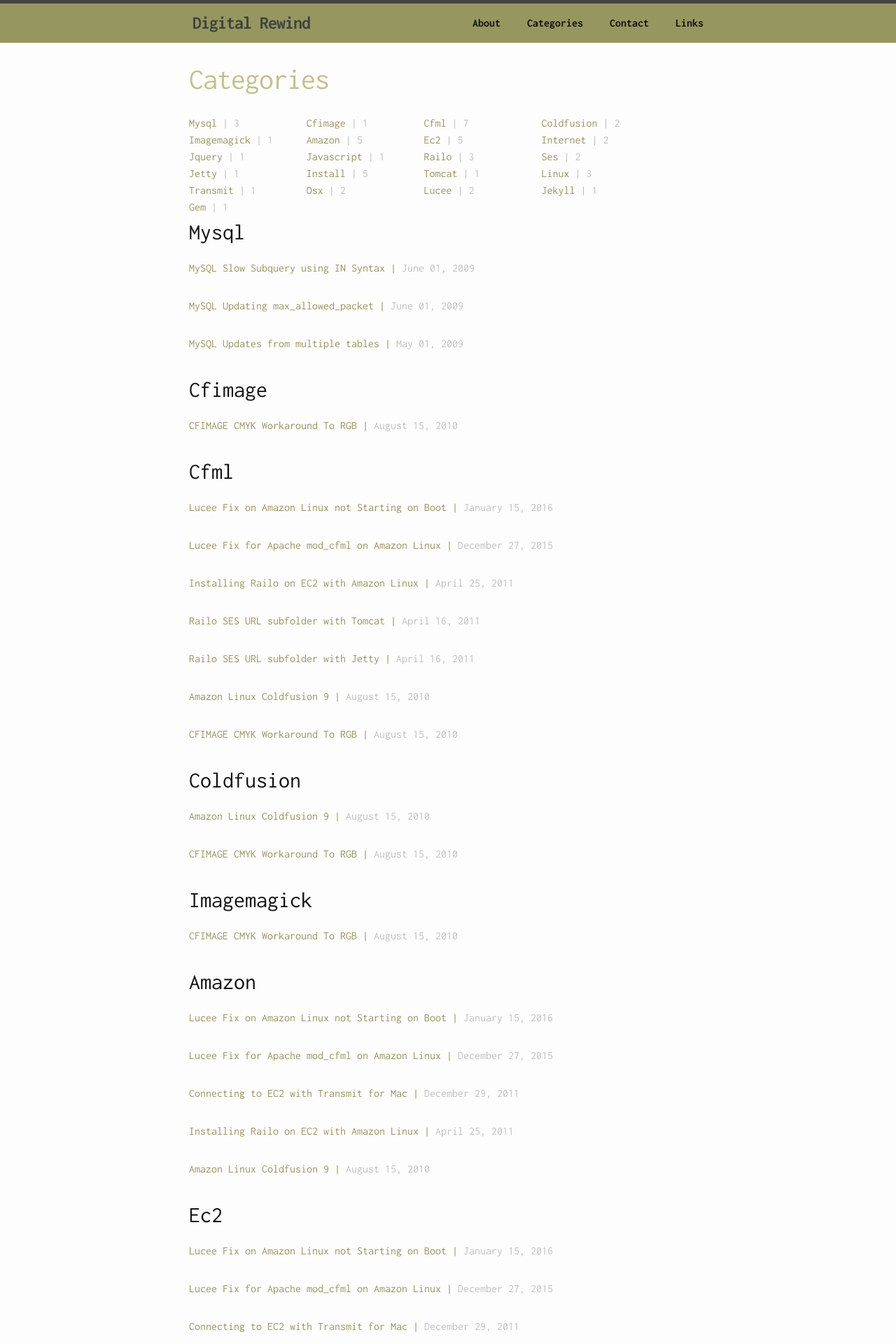
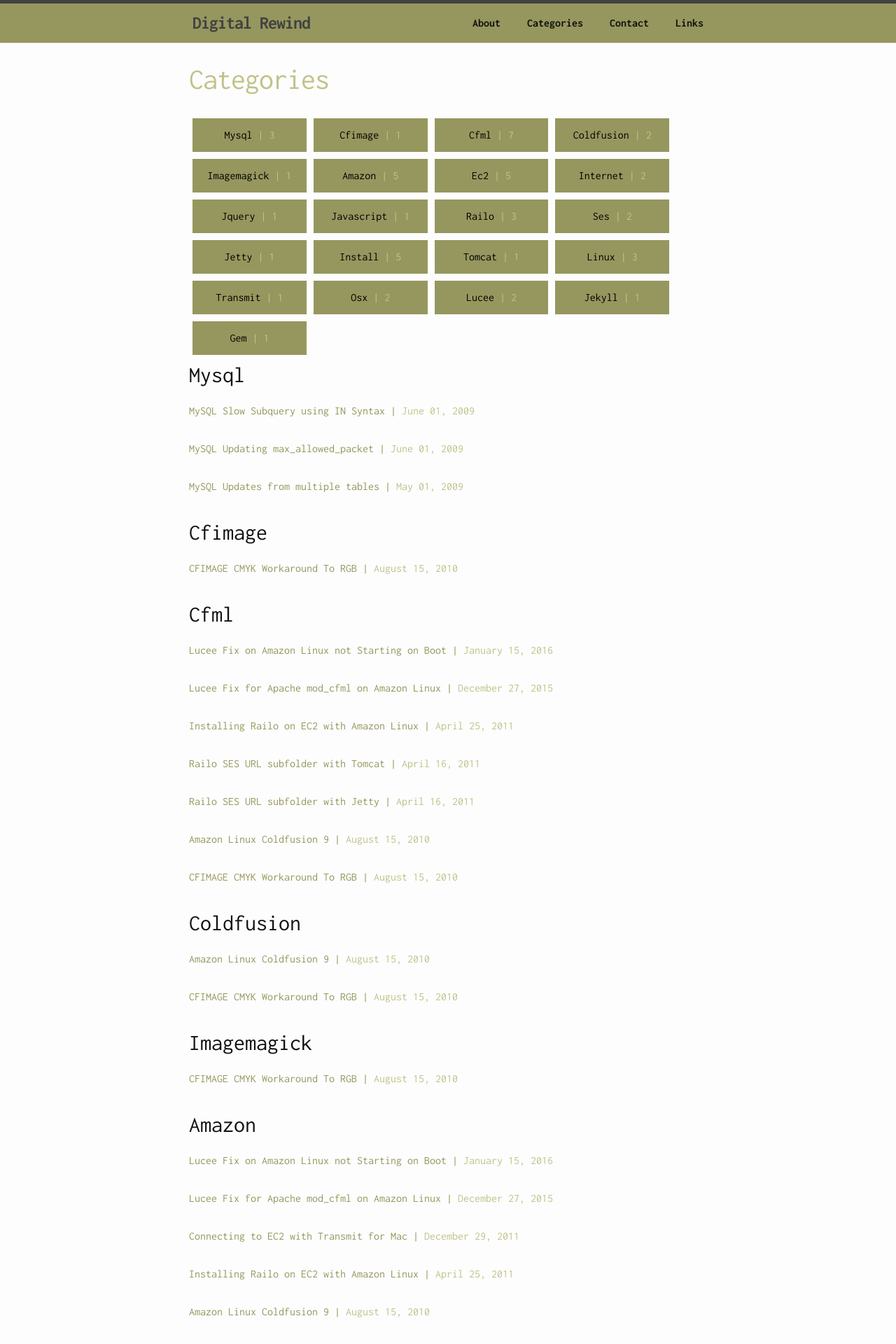
Before and after one commit to hippiex/hippiex.github.io, a Jekyll site: the page built from categories.md, in a window 1280 px wide. Shown: the top 1920 px of the page at 70% size. Built offline with Jekyll 4.4.1, drawn with Linux system fonts in a browser that asks for light colours.

Commit message:
Updating the Category Links to be the same as the Link links

```diff
--- a/categories.md
+++ b/categories.md
@@ -5,19 +5,20 @@
 summary: "A list of all my posts by category."
 ---
 
-<ul class="tag-box inline">
+<div class="links-list">
 {% assign tags_list = site.categories %}
   {% if tags_list.first[0] == null %}
     {% for tag in tags_list %}
-      <li><a href="#{{ tag }}">{{ tag | capitalize }} <span> | {{ site.tags[tag].size }}</span></a></li>
+      <a href="#{{ tag }}">{{ tag | capitalize }} <span> | {{ site.tags[tag].size }}</span></a>
     {% endfor %}
   {% else %}
     {% for tag in tags_list %}
-      <li><a href="#{{ tag[0] }}">{{ tag[0] | capitalize }} <span> | {{ tag[1].size }}</span></a></li>
+      <a href="#{{ tag[0] }}">{{ tag[0] | capitalize }} <span> | {{ tag[1].size }}</span></a>
     {% endfor %}
   {% endif %}
 {% assign tags_list = nil %}
-</ul>
+</div>
+
 <div class="clear"></div>
 {% for tag in site.categories %}
   <h2 id="{{ tag[0] }}">{{ tag[0] | capitalize }}</h2>
--- a/css/digital-rewind.css
+++ b/css/digital-rewind.css
@@ -54,23 +54,6 @@
 	padding-top:10px;
 }
 
-ul.tag-box {
-	display:block;
-	list-style-type:none;
-	padding:0;
-	margin:0;
-}
-
-ul.tag-box  li {
-    padding: 0px 5px 0px 0px;
-    width:100%;
-    display:block;
-    float:left;
-}
-
-ul.tag-box  li span, .entry-date {
-	color: silver;
-}
 
 a {
 	color:#96975e;
@@ -100,6 +83,15 @@
 	color:#96975e;
 }
 
+div.links-list a span {
+	color: #c1c28a;
+}
+
+.entry-date {
+	color: #c1c28a;
+}
+
+
 @media screen and (min-width: 600px) {
   ul.tag-box  li {
     width:45%;
```
